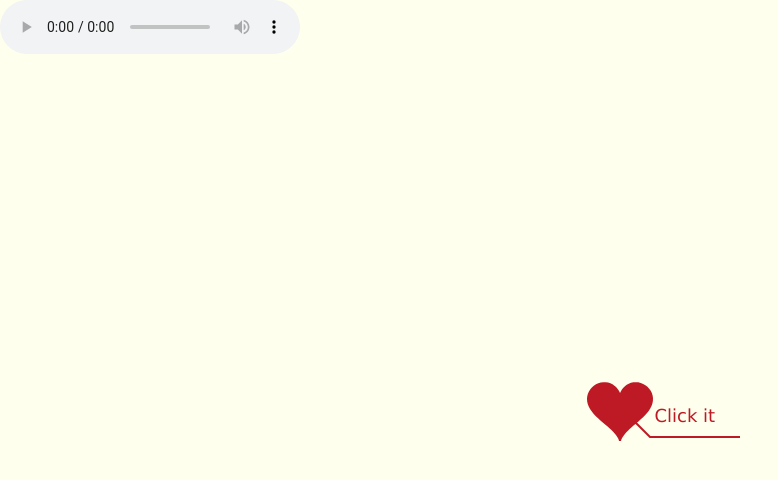
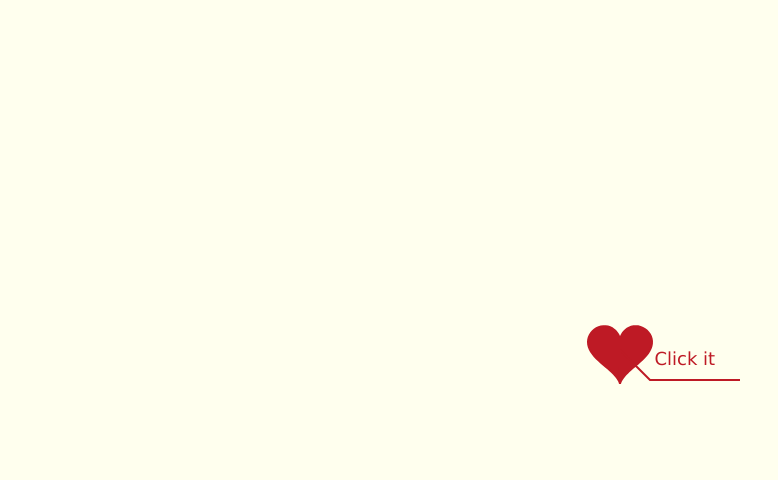
Before and after one commit to JunshenGB-web/project, a plain HTML site: page xh/index.html in a window 1280 px wide. Shown: the whole page, without its empty margins (0-778 px from the left). Drawn offline with Linux system fonts and the light colour scheme.

Commit message:
Update index.html

```diff
--- a/xh/index.html
+++ b/xh/index.html
@@ -17,7 +17,7 @@
     <body>
         <div id="main">
             <div id="error">本页面采用HTML5编辑，目前您的浏览器无法显示，请换成谷歌(<a href="http://www.google.cn/chrome/intl/zh-CN/landing_chrome.html?hl=zh-CN&brand=CHMI">Chrome</a>)或者火狐(<a href="http://firefox.com.cn/download/">Firefox</a>)浏览器，或者其他游览器的最新版本。</div>
-            <audio autoplay="autoplay" height="100" width="100" controls loop>
+            <audio autoplay="autoplay" height="100" width="100"  loop>
                     <source src="renxi.mp3" type="audio/mp3" />
                     <embed height="100" width="100" src="renxi.mp3" />
             </audio>
```
